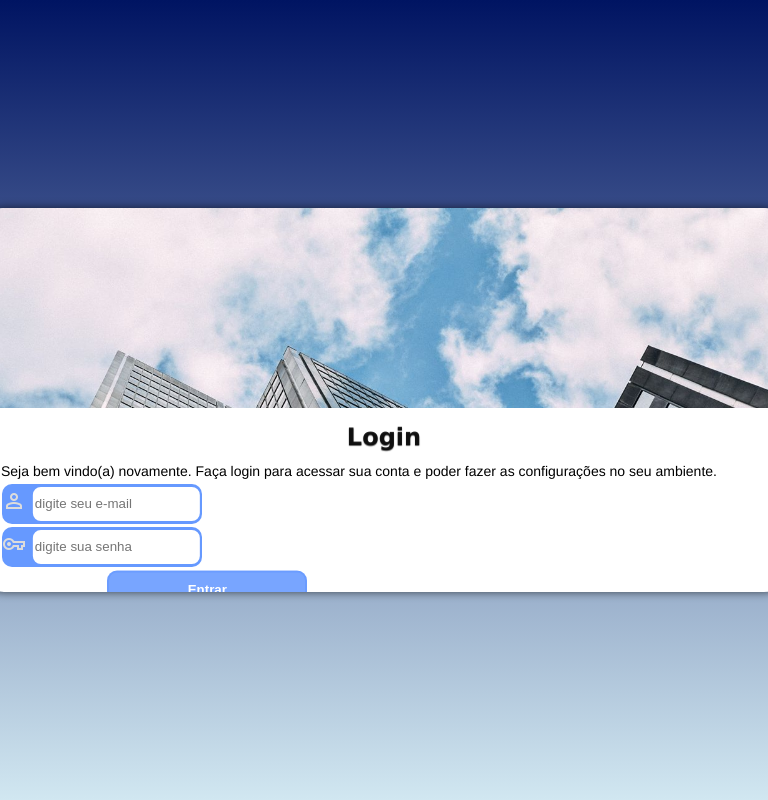
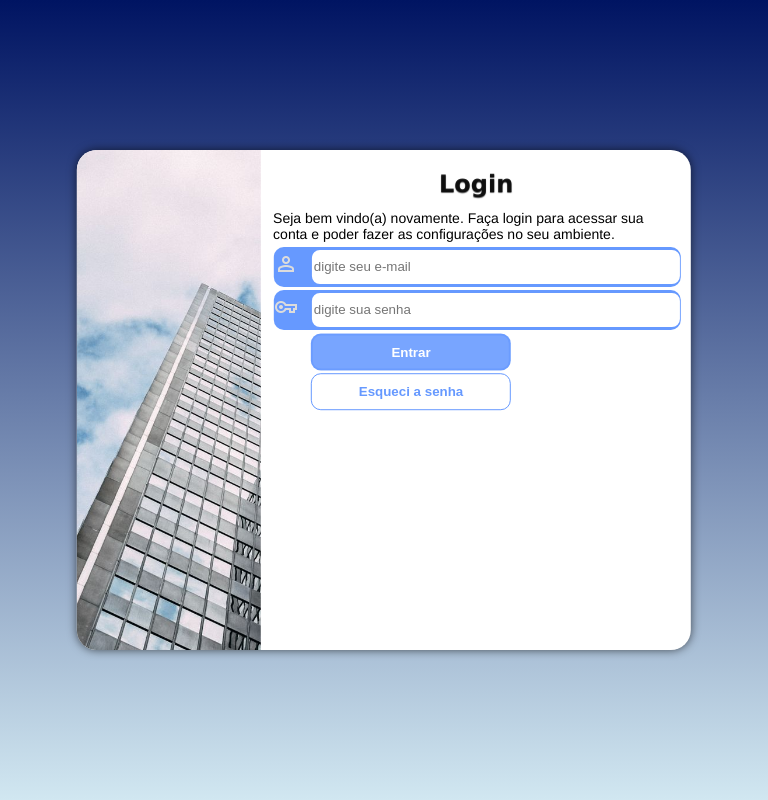
Before and after one commit to thiago7-7/projeto-login, a PHP site: page / in a window 768 px wide. Run offline with PHP 8.4, Linux system fonts and the light colour scheme.

Commit message:
media queries em varios dispositivos

```diff
--- a/estilos/media-query.css
+++ b/estilos/media-query.css
@@ -6,78 +6,40 @@
 @media screen and (min-width:768px) and (max-width:992px ) {
 
 
-    *{
-        font-family: Arial, Helvetica, sans-serif;
-        padding: 0px;
-        margin: 0px;
-        box-sizing: border-box;
 
-    }
 
 
     html, body {
         background-image: linear-gradient(to bottom, #001462, #D1E7F1);
         background-attachment: fixed;
-        height: 100vh;
-        width: 100vw;
+
     }
 
 
 
 
-    section {
-        background-color: white;
-        border-radius: 15px;
-        position: relative;
-        padding: 5px;
+
+    section#login{
+        width: 80vw;
+
+
 
     }
 
-    section#login{
-        width: 100vh;
-        height: 50vw;
-        position: absolute;
-        left: 50%;
-        top: 50%;
-        transform: translate(-50%, -50%);
-        border-radius: 20px;
-        overflow: hidden ;
-        box-shadow:0px 0px 10px rgba(0, 0, 0, 0.623);
-    }
 
+  section#login > div#imagem {
+        width: 30%;
+        height: 100%;
 
-  section > div#imagem {
-        background: url('../imagens/pexels-punttim-5600669.jpg') fixed no-repeat top left;
-        background-size: cover;
-        height:200px ;
-        margin: -5px;
+        float: left;
 
   }
 
   section#login > div#formulario {
-    display: block;
     padding: 10px;
+    width: 70%;
+    float: left;
   }
-
-  section > div#formulario > p {
-    font-size: 14px;
-    font-weight: normal;
-    margin: 0px;
-    padding: 2px;
-    line-height: 16px;
-    font-family: 'Franklin Gothic Medium', 'Arial Narrow', Arial, Verdana, Geneva, Tahoma, sans-serif;
-
-  }
-
-  h1{
-    margin: 10px;
-    text-align: center;
-    font-family: Verdana, Geneva, Tahoma, sans-serif;
-    font-size: 1.5em;
-    color: rgba(0, 0, 0, 0.849);
-    text-shadow: 0px 1px 1px rgba(0, 0, 0, 0.616);
-  }
-
 
 
    p#azul{
@@ -85,86 +47,47 @@
         background-color:#6699FF;
         border-radius: 10px;
         padding: 0px;
-        width: 200px;
+        width: 53vw;
         height: 40px;
-        position: relative;
-        margin: 3px;
+        position:relative;
+
+    }
 
 
-    }
     input{
         position: absolute;
         top: 49%;
-        left: 53%;
+        left: 50%;
         transform: translate(-45%, -50%);
-        width: 167px;
+        width: 48vw;
         height: 34px;
-
         border-radius: 8px;
         background-color: white;
         border: solid 2px white;
 
+    }
+}
 
+@media screen and (min-width:992px) {
+
+ html, body {
+        background-image: linear-gradient(to bottom, #001462, #D1E7F1);
+        background-attachment: fixed;
 
     }
 
-    i{
-        color: var(--cor001);
-        padding-top: 5px ;
+    section#login {
 
-
+        width: 950px;
+    }
+    section#login > div#imagem {
+        float: left;
+        width: 50%;
+        height: 100%;
     }
 
-    #botao{
-        position: relative;
-        background-color:#6699ffe1;
-        border-radius: 10px;
-        padding: 0px;
-        width: 200px;
-        height: 37px;
-        color: white;
-        font-weight: bolder;
-        border: solid 2px #6699ffbe;
-        top:33%;
-        left: 19%;
-        margin: 12px;
-        transform: translate(-25%, -31%);
-
+    section#login > div#formulario {
+        float: right ;
+        width: 50%;
     }
-
-    #botao:hover {
-        background-color: #3e7dfc;
-        transition: 0.3s;
-        cursor: pointer;
 }
-
-
-    #botao2{
-        position: relative;
-        border: solid 1px  #6699FF;
-        border-radius: 10px;
-        padding: 0px;
-        width: 200px;
-        height: 37px;
-        color: white;
-        font-weight: bolder;
-        top:33%;
-        left: 19%;
-        transform: translate(-21%, -67%);
-        color: #6699FF;
-        margin: 4px;
-
-    }
-
-    #botao2:hover {
-        background-color: #6699ff60;
-        transition: 0.3s;
-        cursor: pointer;
-    }
-
-
-
-
-
-
-}
--- a/estilos/style.css
+++ b/estilos/style.css
@@ -48,17 +48,20 @@
         top: 50%;
         transform: translate(-50%, -50%);
         border-radius: 20px;
-        overflow: hidden ;
+        overflow: hidden;
         box-shadow:0px 0px 10px rgba(0, 0, 0, 0.623);
+        padding: 0px;
+        transition: width .3s, heigth .3s;
+        transition-timing-function: ease;
     }
 
 
-  section > div#imagem {
+  section#login > div#imagem {
         background: url('../imagens/pexels-punttim-5600669.jpg') fixed no-repeat top left;
         background-size: cover;
-        height:200px ;
+        height:200px;
+        display: block;
 
-        margin: -5px;
 
   }
 
```
Lines whose indentation alone changed are shown as unchanged.
